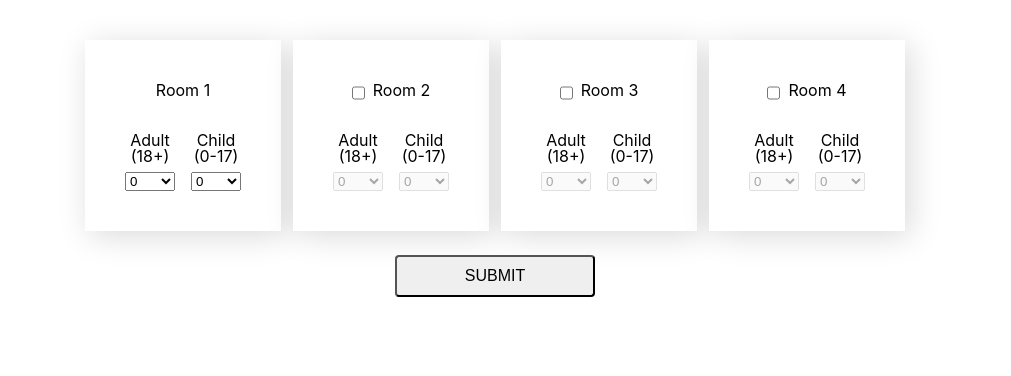
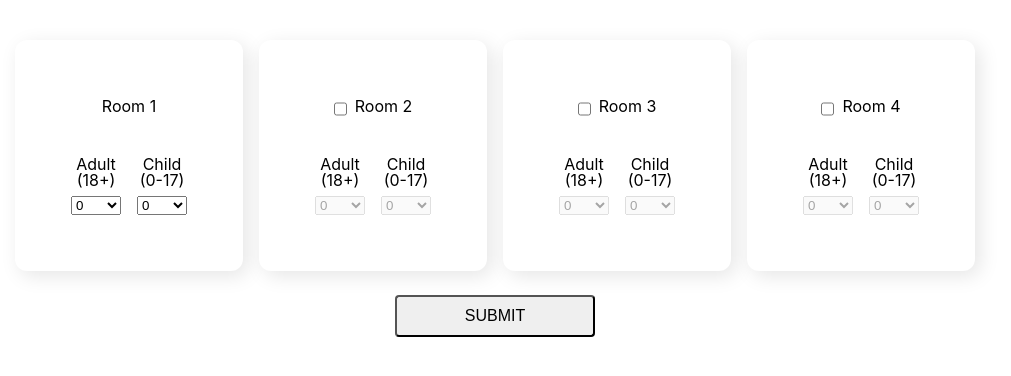
Before and after one commit to aarnadlr/react-hilton-rooms, a React (Create React App) app: page / in a window 1280 px wide. Shown: the top 376 px of the page, without its empty margins (145-1156 px from the left). Built offline with nearby package versions, Linux system fonts and the light colour scheme.

Commit message:
Add hover effects and styling.

```diff
--- a/src/App.css
+++ /dev/null
@@ -1,35 +0,0 @@
-html {
-  box-sizing: border-box;
-  font-family: 'SF Pro Text', 'SF Pro Icons', 'Helvetica Neue', 'Helvetica',
-    'Arial', sans-serif;
-}
-h1 {
-  font-size: 45px;
-}
-h2 {
-  margin-top: 1.5em;
-}
-p {
-  font-size: 16px;
-}
-a {
-  border-bottom: 1px solid white;
-  color: #0076ff;
-  cursor: pointer;
-  text-decoration: none;
-  transition: all 0.2s ease;
-}
-a:hover {
-  border-bottom: 1px solid #0076ff;
-}
-code,
-pre {
-  color: #d400ff;
-  font-family: Menlo, Monaco, Lucida Console, Liberation Mono, DejaVu Sans Mono,
-    Bitstream Vera Sans Mono, Courier New, monospace, serif;
-  font-size: 0.92em;
-}
-code:before,
-code:after {
-  content: '\`';
-}
--- a/src/App.js
+++ b/src/App.js
@@ -1,17 +1,9 @@
 import React, { useState, useEffect } from 'react';
-import './App.css';
 import Room from './components/Room';
 import styled from 'styled-components';
 import Select from './components/Select';
 import Heading from './components/Heading';
 import { usePersistentState } from './localstorage';
-
-const Container = styled.main`
-  display: flex;
-  flex-direction: column;
-  align-items: center;
-  padding: 28px 40px;
-`;
 
 const FormBody = styled.div`
   display: flex;
@@ -31,18 +23,23 @@ const Button = styled.button`
   }
 `;
 
-const HeadingContainer = styled.section`
-  padding: 40px;
+const RoomContainer = styled.section`
+  padding: 56px;
   background-color: white;
-  margin-top: 12px;
+  margin-top: 16px;
   margin-right: ${props => props.marginRight || 0}px;
-  -webkit-box-shadow: 5px 5px 42px 0px rgba(0, 0, 0, 0.25);
-  -moz-box-shadow: 5px 5px 42px 0px rgba(0, 0, 0, 0.25);
-  box-shadow: 5px 5px 30px 0px rgba(0, 0, 0, 0.15);
+  box-shadow: 5px 5px 20px 0px rgba(0, 0, 0, 0.1);
+  transition: all 0.3s ease;
+  border-radius: 12px;
+  &:hover{
+    transform: translateY(-2px);
+    box-shadow: 5px 5px 20px 0px rgba(0, 0, 0, 0.15);
+  }
 `;
 
 const SelectWrapper = styled.div`
   display: flex;
+  justify-content: center;
 `;
 
 function App() {
@@ -129,8 +126,7 @@ function App() {
     e.preventDefault();
 
     setSubmitted(true);
-
-    console.log('Data: ', JSON.stringify(roomValuesAll));
+    console.table(roomValuesAll);
   };
 
   const handleCheckboxChange = roomNum => {
@@ -180,12 +176,12 @@ function App() {
   };
 
   return (
-    <Container>
-      <form style={{display:'flex', flexDirection:'column', alignItems:'center'}} onSubmit={handleSubmit}>
+    <>
+      <form style={{display:'flex', flexDirection:'column', alignItems:'center', margin: '24px 40px'}} onSubmit={handleSubmit}>
         <FormBody>
           {roomValuesAll.map(item => (
             <Room key={item.room}>
-              <HeadingContainer marginRight={item.room < 4 ? 12 : 0}>
+              <RoomContainer marginRight={item.room < 4 ? 16 : 0}>
                 <Heading
                   hasCheck={item.hasCheck}
                   roomNum={item.room}
@@ -220,7 +216,7 @@ function App() {
                     name={'child'}
                   />
                 </SelectWrapper>
-              </HeadingContainer>
+              </RoomContainer>
             </Room>
           ))}
         </FormBody>
@@ -244,7 +240,7 @@ function App() {
           </>
         </div>
       )}
-    </Container>
+    </>
   );
 }
 
--- a/src/components/Heading.js
+++ b/src/components/Heading.js
@@ -5,7 +5,7 @@ import PropTypes from 'prop-types';
 const Main = styled.div`
   display: flex;
   justify-content: center;
-  margin: 0 0 32px 0;
+  margin: 0 0 40px 0;
 `;
 
 const Input = styled.input`
--- a/src/index.css
+++ b/src/index.css
@@ -1,3 +1,7 @@
+html {
+  box-sizing: border-box;
+}
+
 body {
   margin: 0;
   padding: 0;
@@ -8,7 +12,6 @@ body {
   -moz-osx-font-smoothing: grayscale;
 }
 
-code {
-  font-family: source-code-pro, Menlo, Monaco, Consolas, "Courier New",
-    monospace;
+p {
+  font-size: 16px;
 }
```
Also changed, not shown: 1 other file (tests, documents, lock files or other folders).
